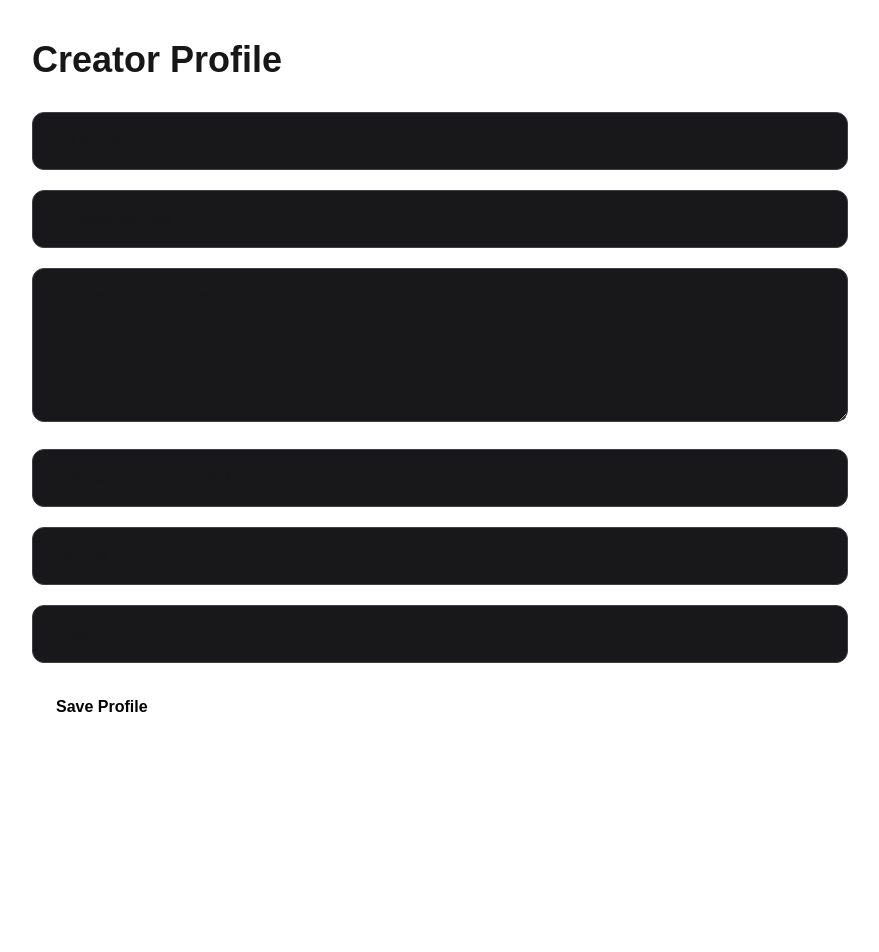
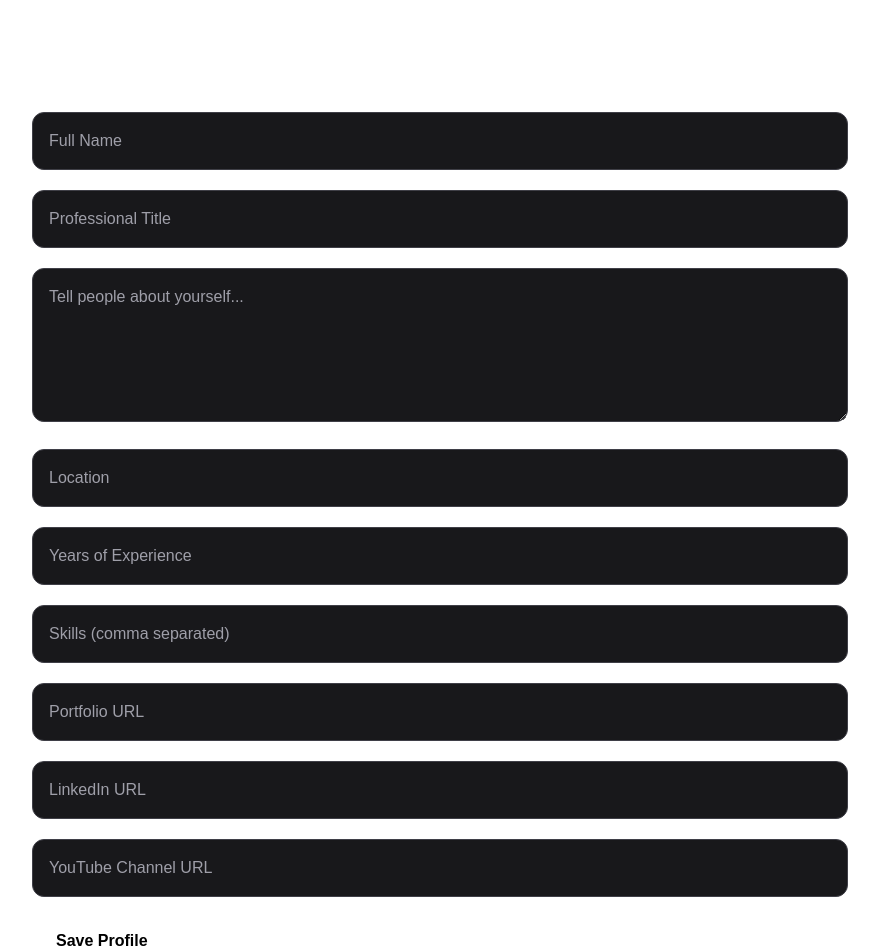
Before and after one commit to dvrajguru-lang/hireflow-ai, a Next.js app: page /profile in a window 1280 px wide. Shown: the top 952 px of the page, without its empty margins (200-1079 px from the left). Before the commit the page ends 800 px from the top, so only its background shows below. Built offline with nearby package versions, Linux system fonts and the light colour scheme; no server answers.

Commit message:
Profile page styling and save functionality

```diff
--- a/app/profile/page.tsx
+++ b/app/profile/page.tsx
@@ -1,19 +1,30 @@
 "use client";
 
-import { useState } from "react";
+import { useEffect, useState } from "react";
+import { useUser } from "@clerk/nextjs";
+import { supabase } from "@/lib/supabase";
 
 export default function ProfilePage() {
+  const { user } = useUser();
+
+  const [loading, setLoading] = useState(false);
+
   const [form, setForm] = useState({
     full_name: "",
     title: "",
     bio: "",
+    location: "",
+    experience: "",
     skills: "",
     portfolio_link: "",
     linkedin_link: "",
+    youtube_link: "",
   });
 
   function handleChange(
-    e: React.ChangeEvent<HTMLInputElement | HTMLTextAreaElement>
+    e: React.ChangeEvent<
+      HTMLInputElement | HTMLTextAreaElement
+    >
   ) {
     setForm({
       ...form,
@@ -21,13 +32,76 @@ export default function ProfilePage() {
     });
   }
 
+  useEffect(() => {
+    loadProfile();
+  }, [user]);
+
+  async function loadProfile() {
+    if (!user) return;
+
+    const { data } = await supabase
+      .from("profiles")
+      .select("*")
+      .eq("clerk_id", user.id)
+      .single();
+
+    if (data) {
+      setForm({
+        full_name: data.full_name || "",
+        title: data.title || "",
+        bio: data.bio || "",
+        location: data.location || "",
+        experience: data.experience || "",
+        skills: data.skills || "",
+        portfolio_link: data.portfolio_link || "",
+        linkedin_link: data.linkedin_link || "",
+        youtube_link: data.youtube_link || "",
+      });
+    }
+  }
+
   async function handleSave() {
-    alert("Profile save coming next step 🚀");
+    if (!user) return;
+
+    setLoading(true);
+
+    const { error } = await supabase
+      .from("profiles")
+      .upsert(
+        {
+          clerk_id: user.id,
+          user_email:
+            user.primaryEmailAddress?.emailAddress,
+
+          full_name: form.full_name,
+          title: form.title,
+          bio: form.bio,
+          location: form.location,
+          experience: form.experience,
+          skills: form.skills,
+          portfolio_link: form.portfolio_link,
+          linkedin_link: form.linkedin_link,
+          youtube_link: form.youtube_link,
+        },
+        {
+          onConflict: "clerk_id",
+        }
+      );
+
+    setLoading(false);
+
+    if (error) {
+      console.error(error);
+      alert("Failed to save profile");
+      return;
+    }
+
+    alert("Profile saved successfully");
   }
 
   return (
-    <div className="p-10 max-w-4xl mx-auto">
-      <h1 className="text-4xl font-bold mb-8">
+    <div className="p-10 max-w-4xl mx-auto text-white">
+      <h1 className="text-4xl font-bold mb-8 text-white">
         Creator Profile
       </h1>
 
@@ -37,7 +111,7 @@ export default function ProfilePage() {
           placeholder="Full Name"
           value={form.full_name}
           onChange={handleChange}
-          className="w-full p-4 rounded-xl bg-zinc-900 border border-zinc-700"
+          className="w-full p-4 rounded-xl bg-zinc-900 border border-zinc-700 text-white placeholder:text-zinc-400"
         />
 
         <input
@@ -45,16 +119,32 @@ export default function ProfilePage() {
           placeholder="Professional Title"
           value={form.title}
           onChange={handleChange}
-          className="w-full p-4 rounded-xl bg-zinc-900 border border-zinc-700"
+          className="w-full p-4 rounded-xl bg-zinc-900 border border-zinc-700 text-white placeholder:text-zinc-400"
         />
 
         <textarea
           name="bio"
           placeholder="Tell people about yourself..."
+          rows={5}
           value={form.bio}
           onChange={handleChange}
-          rows={5}
-          className="w-full p-4 rounded-xl bg-zinc-900 border border-zinc-700"
+          className="w-full p-4 rounded-xl bg-zinc-900 border border-zinc-700 text-white placeholder:text-zinc-400"
+        />
+
+        <input
+          name="location"
+          placeholder="Location"
+          value={form.location}
+          onChange={handleChange}
+          className="w-full p-4 rounded-xl bg-zinc-900 border border-zinc-700 text-white placeholder:text-zinc-400"
+        />
+
+        <input
+          name="experience"
+          placeholder="Years of Experience"
+          value={form.experience}
+          onChange={handleChange}
+          className="w-full p-4 rounded-xl bg-zinc-900 border border-zinc-700 text-white placeholder:text-zinc-400"
         />
 
         <input
@@ -62,7 +152,7 @@ export default function ProfilePage() {
           placeholder="Skills (comma separated)"
           value={form.skills}
           onChange={handleChange}
-          className="w-full p-4 rounded-xl bg-zinc-900 border border-zinc-700"
+          className="w-full p-4 rounded-xl bg-zinc-900 border border-zinc-700 text-white placeholder:text-zinc-400"
         />
 
         <input
@@ -70,7 +160,7 @@ export default function ProfilePage() {
           placeholder="Portfolio URL"
           value={form.portfolio_link}
           onChange={handleChange}
-          className="w-full p-4 rounded-xl bg-zinc-900 border border-zinc-700"
+          className="w-full p-4 rounded-xl bg-zinc-900 border border-zinc-700 text-white placeholder:text-zinc-400"
         />
 
         <input
@@ -78,14 +168,23 @@ export default function ProfilePage() {
           placeholder="LinkedIn URL"
           value={form.linkedin_link}
           onChange={handleChange}
-          className="w-full p-4 rounded-xl bg-zinc-900 border border-zinc-700"
+          className="w-full p-4 rounded-xl bg-zinc-900 border border-zinc-700 text-white placeholder:text-zinc-400"
+        />
+
+        <input
+          name="youtube_link"
+          placeholder="YouTube Channel URL"
+          value={form.youtube_link}
+          onChange={handleChange}
+          className="w-full p-4 rounded-xl bg-zinc-900 border border-zinc-700 text-white placeholder:text-zinc-400"
         />
 
         <button
           onClick={handleSave}
-          className="px-6 py-3 rounded-xl bg-white text-black font-semibold"
+          disabled={loading}
+          className="px-6 py-3 rounded-xl bg-white text-black font-semibold hover:bg-zinc-200 transition"
         >
-          Save Profile
+          {loading ? "Saving..." : "Save Profile"}
         </button>
       </div>
     </div>
```
